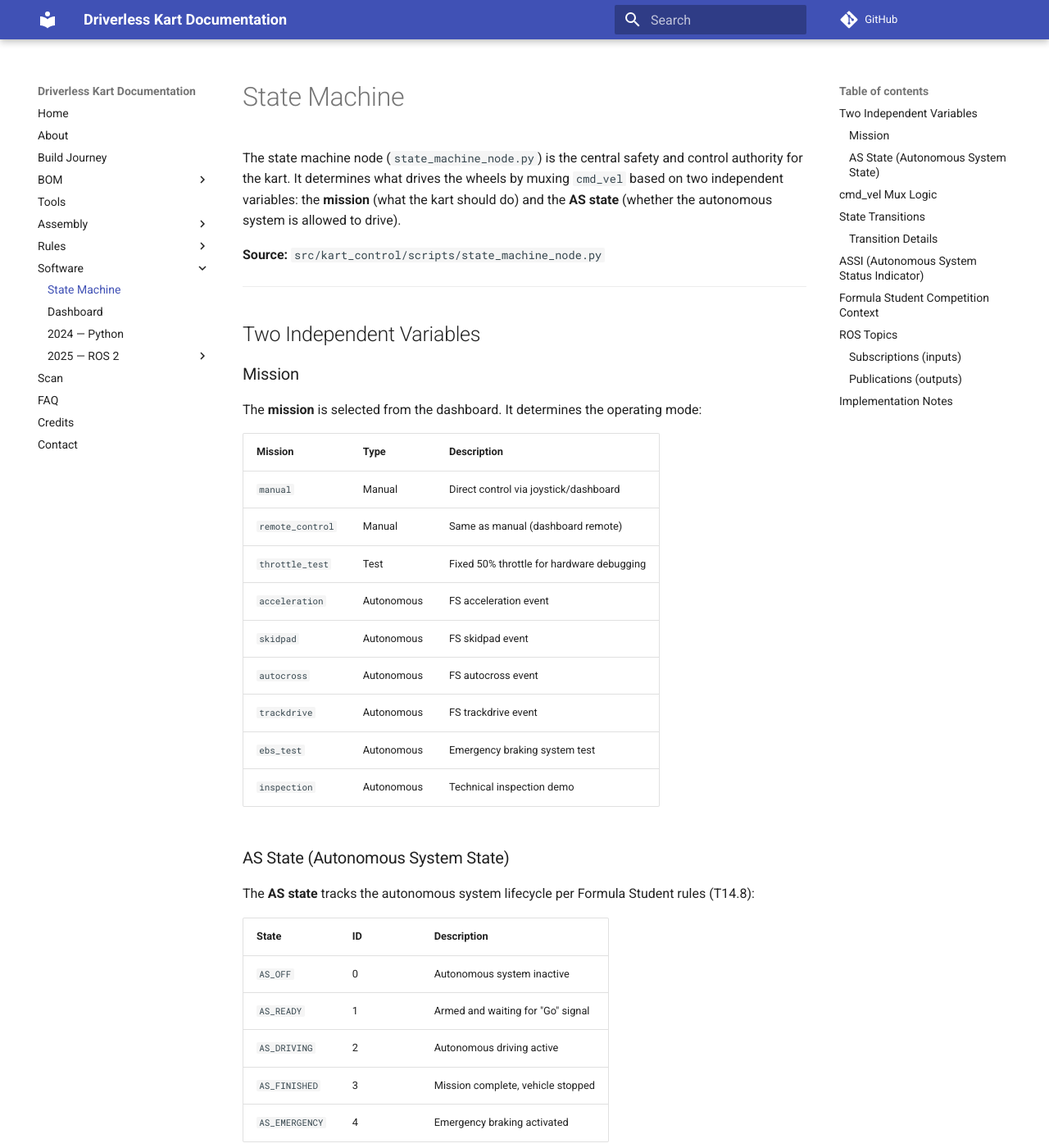
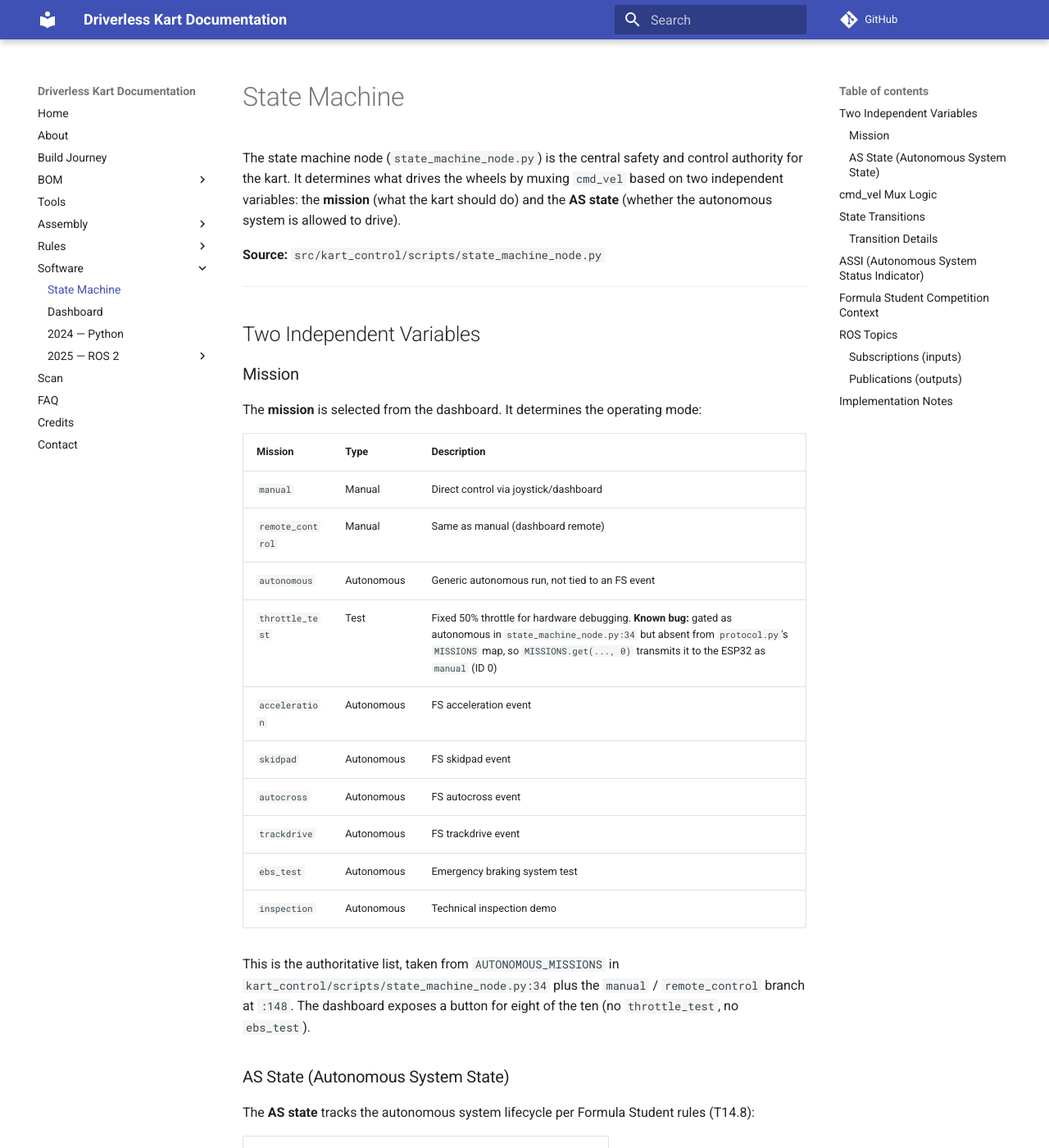
Before and after one commit to UM-Driverless/kart_docs, an MkDocs documentation site: the page built from docs/software/state_machine.md, in a window 1280 px wide and 1400 px high. Shown: the whole window at 82% size. Built offline with MkDocs 1.6.1 and Material for MkDocs 9.7.7, drawn with Linux system fonts in a browser that asks for light colours; comment, search, counter and statistics services are not loaded.

Commit message:
Reconcile the mission lists; close out the doc-audit task
The three pages listed three different subsets of missions. Authoritative set is
AUTONOMOUS_MISSIONS in kart_control/scripts/state_machine_node.py:34 plus the
manual/remote_control branch at :148 -- ten in total. state_machine.md now carries
the full list and cites its source, adds the missing `autonomous` mission, and
records the throttle_test bug inline: it is gated as autonomous but absent from
protocol.py's MISSIONS map, so MISSIONS.get(..., 0) transmits it to the ESP32 as
manual (ID 0). dashboard.md and ros2/packages.md now say which eight have buttons
and link to the full list rather than repeating a partial copy.

Moves the mission-list and non-electronics-audit entries to Done in tasks.md.

```diff
--- a/docs/software/state_machine.md
+++ b/docs/software/state_machine.md
@@ -16,13 +16,16 @@ The **mission** is selected from the dashboard. It determines the operating mode
 |---------|------|-------------|
 | `manual` | Manual | Direct control via joystick/dashboard |
 | `remote_control` | Manual | Same as manual (dashboard remote) |
-| `throttle_test` | Test | Fixed 50% throttle for hardware debugging |
+| `autonomous` | Autonomous | Generic autonomous run, not tied to an FS event |
+| `throttle_test` | Test | Fixed 50% throttle for hardware debugging. **Known bug:** gated as autonomous in `state_machine_node.py:34` but absent from `protocol.py`'s `MISSIONS` map, so `MISSIONS.get(..., 0)` transmits it to the ESP32 as `manual` (ID 0) |
 | `acceleration` | Autonomous | FS acceleration event |
 | `skidpad` | Autonomous | FS skidpad event |
 | `autocross` | Autonomous | FS autocross event |
 | `trackdrive` | Autonomous | FS trackdrive event |
 | `ebs_test` | Autonomous | Emergency braking system test |
 | `inspection` | Autonomous | Technical inspection demo |
+
+This is the authoritative list, taken from `AUTONOMOUS_MISSIONS` in `kart_control/scripts/state_machine_node.py:34` plus the `manual` / `remote_control` branch at `:148`. The dashboard exposes a button for eight of the ten (no `throttle_test`, no `ebs_test`).
 
 ### AS State (Autonomous System State)
 
```
Also changed, not shown: docs/software/dashboard.md (+1 -1 lines), docs/software/ros2/packages.md (+2 -2 lines), tasks.md (+15 -19 lines).
